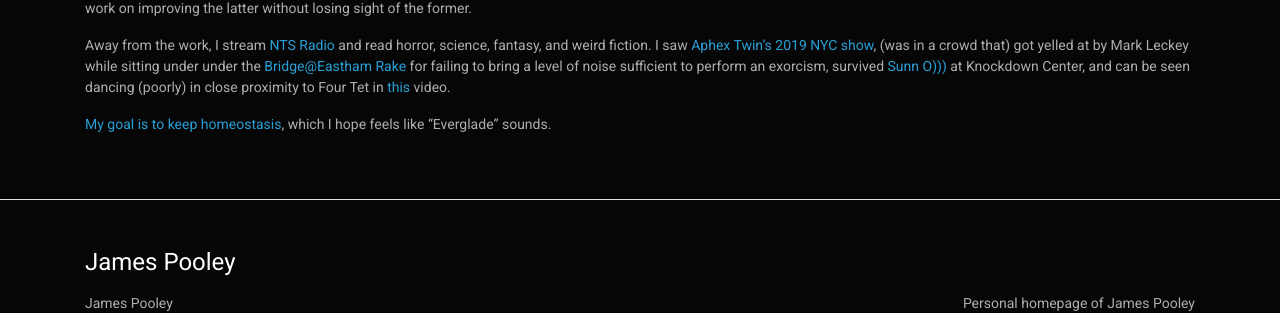
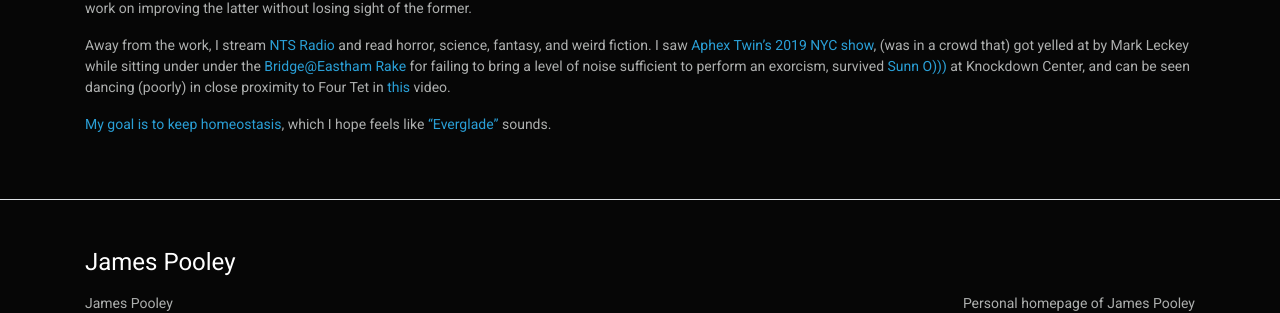
Before and after one commit to jamespooley/archived-jamespooley.github.io, a Jekyll site: the page built from about.md, in a window 1280 px wide. Shown: the part 155-468 px from the top of the page. Built offline with Jekyll 4.4.1, drawn with Linux system fonts in a browser that asks for light colours; our own code applies the rules of GitHub Pages for plain Markdown files; part of the change alters nothing that is shown.

```diff
--- a/about.md
+++ b/about.md
@@ -16,4 +16,4 @@ be seen dancing (poorly) in close proximity to Four Tet in
 [this](https://www.youtube.com/watch?v=yWstd3jDZIs) video.
 
 [My goal is to keep homeostasis](https://www.youtube.com/watch?v=8X1QkseVjIY&t),
-which I hope feels like "Everglade" sounds.
+which I hope feels like ["Everglade"](https://tortoise.bandcamp.com/track/everglade) sounds.
```
